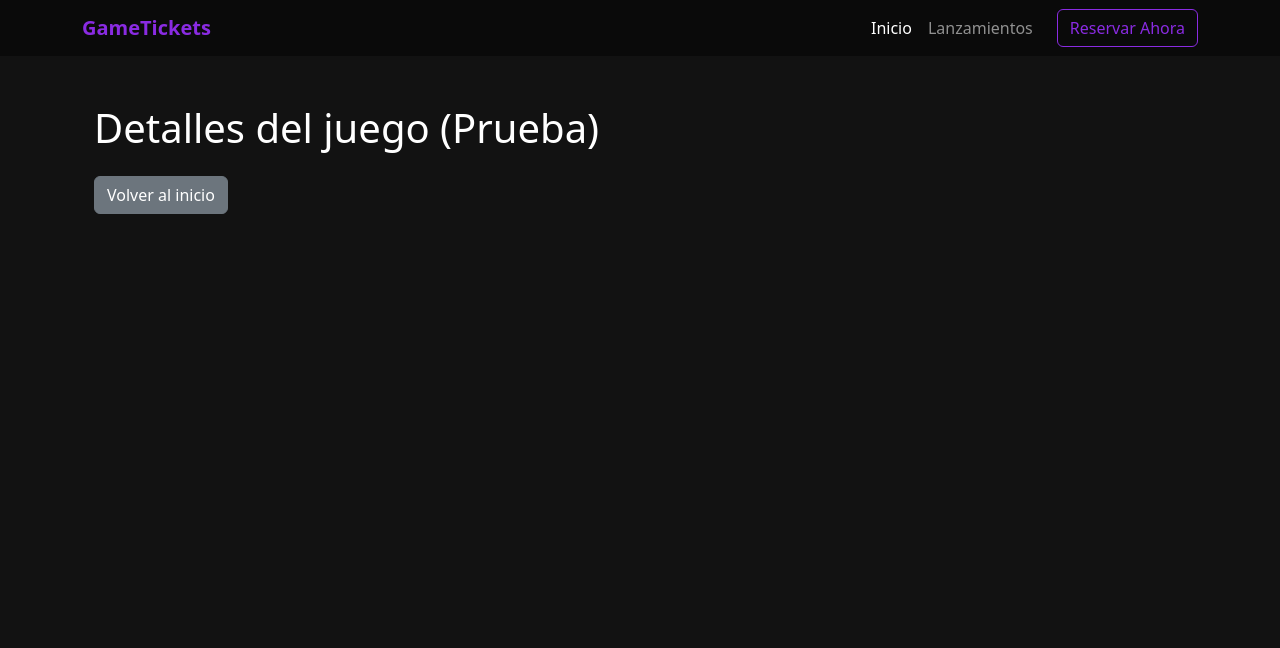
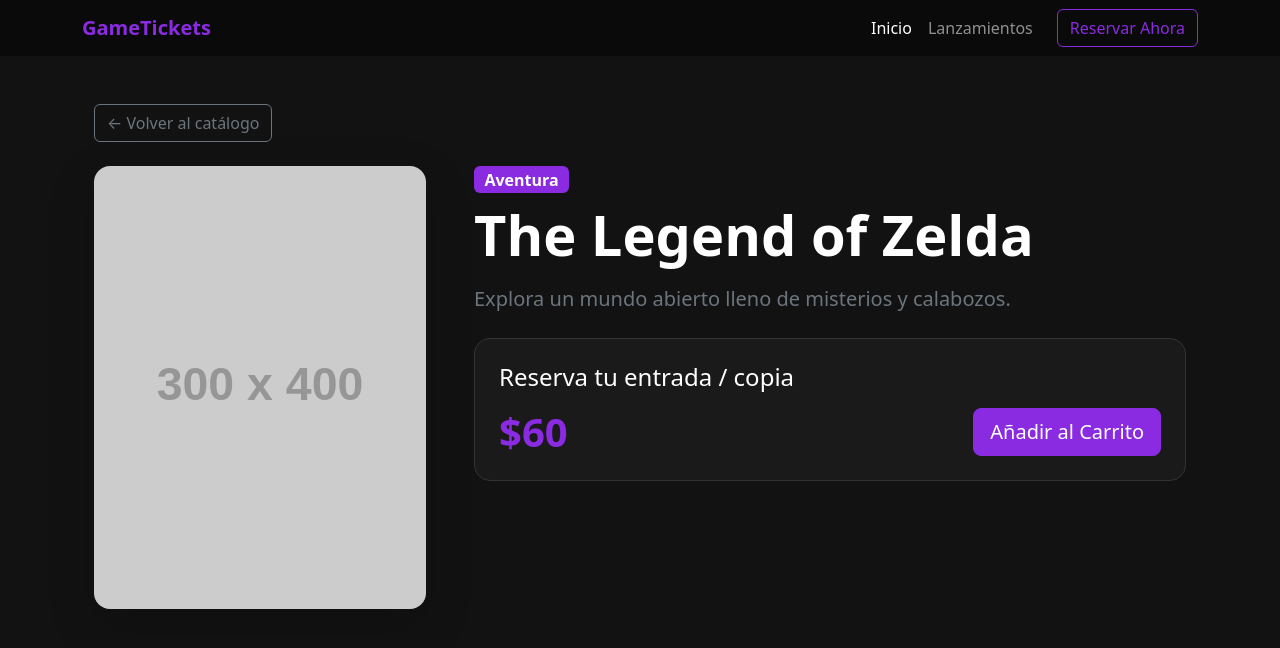
Before and after one commit to hatucl/Proyecto-Integrador-4S, an Angular app in the folder Proyecto-Integrador/: page /game/1 in a window 1280 px wide. Shown: the top 648 px of the page. Built offline with nearby package versions, Linux system fonts and the light colour scheme.

Commit message:
feat: se mueve el arreglo de los juegos a un servicio en la carpeta shared y se hace el interior de la pagina 'game detail'

```diff
--- a/Proyecto-Integrador/src/app/app.routes.ts
+++ b/Proyecto-Integrador/src/app/app.routes.ts
@@ -1,9 +1,9 @@
 import { Routes } from '@angular/router';
 import { HomeComponent } from './pages/home/home';
-import { GameDetail } from './pages/game-detail/game-detail';
+import { GameDetailComponent } from './pages/game-detail/game-detail';
 
 export const routes: Routes = [
   { path: '', component: HomeComponent },
-  { path: 'game/:id', component: GameDetail },
+  { path: 'game/:id', component: GameDetailComponent },
   { path: '**', redirectTo: '' }
 ];
--- a/Proyecto-Integrador/src/app/pages/game-detail/game-detail.html
+++ b/Proyecto-Integrador/src/app/pages/game-detail/game-detail.html
@@ -1,4 +1,34 @@
 <div class="container mt-5 text-white">
-  <h1>Detalles del juego (Prueba)</h1>
-  <button routerLink="/" class="btn btn-secondary mt-3">Volver al inicio</button>
+
+  <button routerLink="/" class="btn btn-outline-secondary mb-4">
+    &larr; Volver al catálogo
+  </button>
+
+  @if (game) {
+    <div class="row g-5">
+      <div class="col-12 col-lg-4">
+        <img [src]="game.image" class="img-fluid rounded-4 shadow-lg w-100" alt="Portada de {{ game.title }}">
+      </div>
+
+      <div class="col-12 col-lg-8">
+        <span class="badge bg-primary fs-6 mb-2">{{ game.genre }}</span>
+        <h1 class="display-4 fw-bold mb-3">{{ game.title }}</h1>
+        <p class="fs-5 text-secondary mb-4">{{ game.description }}</p>
+
+        <div class="p-4 rounded-4" style="background-color: #1a1a1a; border: 1px solid #333;">
+          <h4 class="text-white mb-3">Reserva tu entrada / copia</h4>
+          <div class="d-flex align-items-center justify-content-between">
+            <span class="display-6 fw-bold text-primary">${{ game.price }}</span>
+            <button class="btn btn-primary btn-lg">Añadir al Carrito</button>
+          </div>
+        </div>
+      </div>
+    </div>
+  } @else {
+    <div class="text-center mt-5">
+      <h2>Juego no encontrado</h2>
+      <p class="text-secondary">El título que buscas no está disponible.</p>
+    </div>
+  }
+
 </div>
--- a/Proyecto-Integrador/src/app/pages/game-detail/game-detail.ts
+++ b/Proyecto-Integrador/src/app/pages/game-detail/game-detail.ts
@@ -1,9 +1,18 @@
 import { Component } from '@angular/core';
+import { ActivatedRoute, RouterLink } from '@angular/router';
+import { GameService } from '../../shared/game';
 
 @Component({
-  imports: [],
+  imports: [RouterLink],
   selector: 'app-game-detail',
   styleUrl: './game-detail.scss',
   templateUrl: './game-detail.html',
 })
-export class GameDetail {}
+export class GameDetailComponent {
+  game: any;
+
+  constructor(private route: ActivatedRoute, private gameService: GameService) {
+    const id = Number(this.route.snapshot.paramMap.get('id'));
+    this.game = this.gameService.getGameById(id);
+  }
+}
--- a/Proyecto-Integrador/src/app/pages/home/home.ts
+++ b/Proyecto-Integrador/src/app/pages/home/home.ts
@@ -1,5 +1,6 @@
 import { Component } from '@angular/core';
 import { RouterLink } from '@angular/router';
+import { GameService } from '../../shared/game';
 @Component({
   selector: 'app-home',
   standalone: true,
@@ -8,12 +9,9 @@
   styleUrl: './home.scss'
 })
 export class HomeComponent {
-  games = [
-    { id: 1, title: 'The Legend of Zelda', genre: 'Aventura', price: 60, image: 'https://via.placeholder.com/300x400/8a2be2/ffffff?text=Zelda' },
-    { id: 2, title: 'Elden Ring', genre: 'RPG', price: 70, image: 'https://via.placeholder.com/300x400/8a2be2/ffffff?text=Elden+Ring' },
-    { id: 3, title: 'Cyberpunk 2077', genre: 'Acción', price: 50, image: 'https://via.placeholder.com/300x400/8a2be2/ffffff?text=Cyberpunk' },
-    { id: 4, title: 'Hollow Knight', genre: 'Metroidvania', price: 15, image: 'https://via.placeholder.com/300x400/8a2be2/ffffff?text=Hollow+Knight' },
-    { id: 5, title: 'Super Mario Bros', genre: 'Plataformas', price: 60, image: 'https://via.placeholder.com/300x400/8a2be2/ffffff?text=Mario' },
-    { id: 6, title: 'Halo Infinite', genre: 'Shooter', price: 60, image: 'https://via.placeholder.com/300x400/8a2be2/ffffff?text=Halo' }
-  ];
+  games: any[] = [];
+
+  constructor(private gameService: GameService) {
+      this.games = this.gameService.games;
+  }
 }
--- /dev/null
+++ b/Proyecto-Integrador/src/app/shared/game.ts
@@ -0,0 +1,19 @@
+import { Injectable } from '@angular/core';
+
+@Injectable({
+  providedIn: 'root'
+})
+export class GameService {
+  games = [
+    { id: 1, title: 'The Legend of Zelda', genre: 'Aventura', price: 60, image: 'https://via.placeholder.com/300x400/8a2be2/ffffff?text=Zelda', description: 'Explora un mundo abierto lleno de misterios y calabozos.' },
+    { id: 2, title: 'Elden Ring', genre: 'RPG', price: 70, image: 'https://via.placeholder.com/300x400/8a2be2/ffffff?text=Elden+Ring', description: 'Un desafiante juego de rol de acción en un mundo de fantasía oscura.' },
+    { id: 3, title: 'Cyberpunk 2077', genre: 'Acción', price: 50, image: 'https://via.placeholder.com/300x400/8a2be2/ffffff?text=Cyberpunk', description: 'Una aventura de mundo abierto en la megalópolis de Night City.' },
+    { id: 4, title: 'Hollow Knight', genre: 'Metroidvania', price: 15, image: 'https://via.placeholder.com/300x400/8a2be2/ffffff?text=Hollow+Knight', description: 'Desciende al mundo de Hallownest en esta aventura épica.' },
+    { id: 5, title: 'Super Mario Bros', genre: 'Plataformas', price: 60, image: 'https://via.placeholder.com/300x400/8a2be2/ffffff?text=Mario', description: 'El clásico juego de plataformas para disfrutar en familia.' },
+    { id: 6, title: 'Halo Infinite', genre: 'Shooter', price: 60, image: 'https://via.placeholder.com/300x400/8a2be2/ffffff?text=Halo', description: 'La legendaria saga de disparos regresa con la campaña más grande hasta la fecha.' }
+  ];
+
+  getGameById(id: number) {
+    return this.games.find(g => g.id === id);
+  }
+}
```
Also changed, not shown: 1 other file (tests, documents, lock files or other folders).
